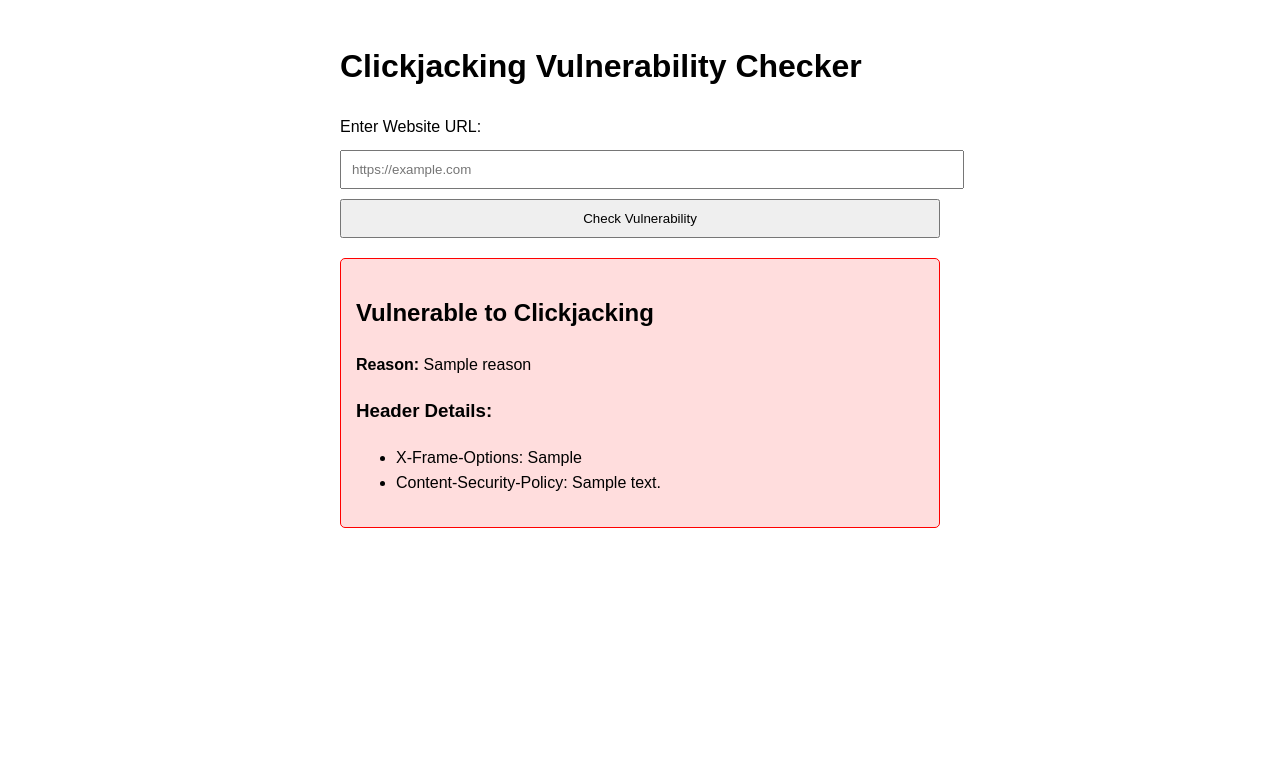
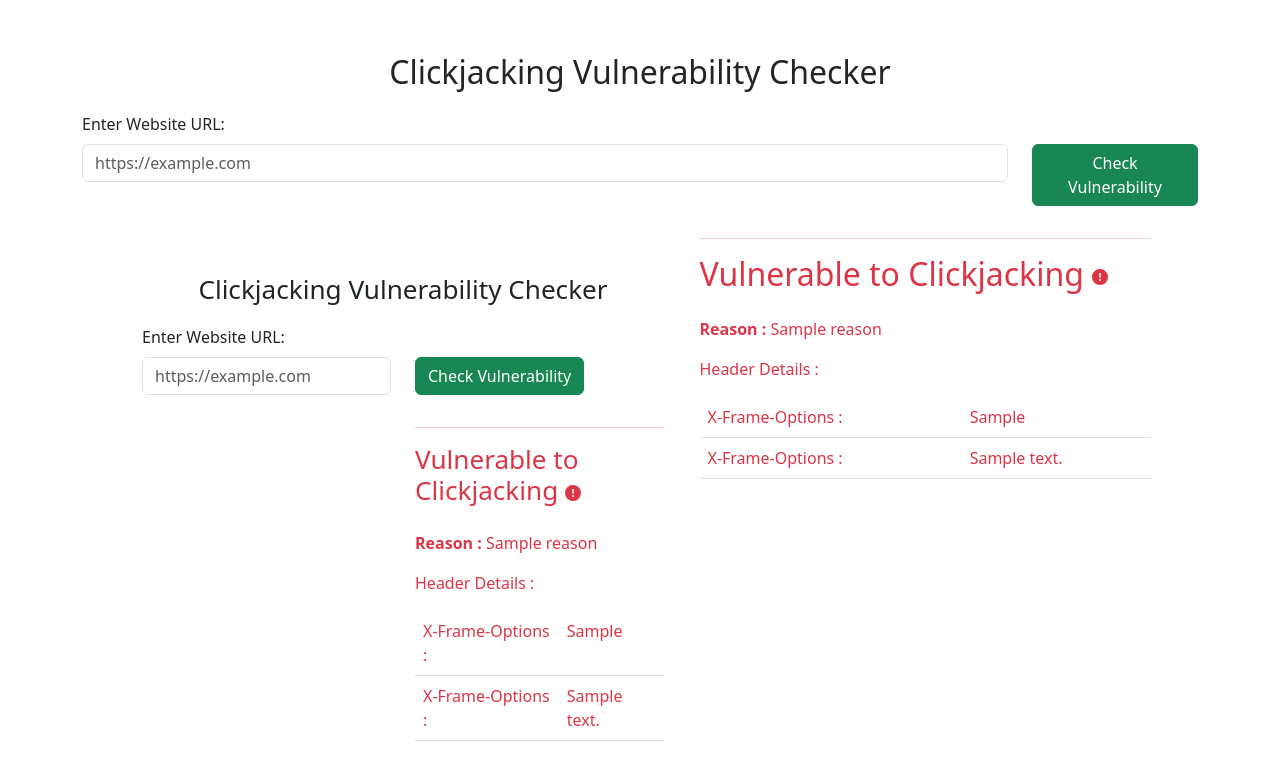
Before and after one commit to nanda0comp0eng/clickjackingTest-Flask, a Flask app: template templates/index.html in a window 1280 px wide. Shown: the top 780 px of the page. Run offline with Flask 3, Linux system fonts and the light colour scheme; the template is opened without the code that fills it: most values are stand-ins (such as "Sample title", 1, 10 or a date in 2020).

Commit message:
update mas zuy

```diff
--- a/app.py
+++ b/app.py
@@ -72,10 +72,15 @@ def check_clickjacking(url):
 @app.route('/', methods=['GET', 'POST'])
 def index():
     result = None
+    url = None
     if request.method == 'POST':
         url = request.form.get('url')
         result = check_clickjacking(url)
-    return render_template('index.html', result=result)
+    return render_template('index.html', result=result, url=url)
+
+@app.route('/test', methods=['GET'])
+def test_page():
+    return render_template('main.html')
 
 if __name__ == '__main__':
     app.run(debug=True)
--- a/templates/index.html
+++ b/templates/index.html
@@ -1,49 +1,70 @@
-<!DOCTYPE html>
+<!doctype html>
 <html lang="en">
   <head>
-    <meta charset="UTF-8">
-    <title>Clickjacking Vulnerability Checker</title>
-    <style>
-        body {
-            font-family: Arial, sans-serif;
-            max-width: 600px;
-            margin: 0 auto;
-            padding: 20px;
-            line-height: 1.6;
-        }
-        .result {
-            margin-top: 20px;
-            padding: 15px;
-            border-radius: 5px;
-        }
-        .vulnerable {
-            background-color: #ffdddd;
-            border: 1px solid #ff0000;
-        }
-        .safe {
-            background-color: #ddffdd;
-            border: 1px solid #00ff00;
-        }
-    </style>
+    <meta charset="utf-8">
+    <meta name="viewport" content="width=device-width, initial-scale=1">
+    <title>ClickJackingTest</title>
+    <link href="https://cdn.jsdelivr.net/npm/bootstrap@5.3.3/dist/css/bootstrap.min.css" rel="stylesheet" integrity="sha384-QWTKZyjpPEjISv5WaRU9OFeRpok6YctnYmDr5pNlyT2bRjXh0JMhjY6hW+ALEwIH" crossorigin="anonymous">
   </head>
   <body>
-    <h1>Clickjacking Vulnerability Checker</h1>
+
+    <div class="container">
+
+        <div class="header">
+            <p class="fs-2 text-center mt-5">Clickjacking Vulnerability Checker</p>
+        </div>
+
         <form method="POST">
             <label for="url">Enter Website URL:</label>
-        <input type="url" id="url" name="url" required placeholder="https://example.com" style="width: 100%; padding: 10px; margin: 10px 0;">
-        <button type="submit" style="padding: 10px; width: 100%;">Check Vulnerability</button>
+            <div class="row mt-2">
+                <div class="col col-lg-10">
+                    <input type="url" id="url" name="url" required placeholder="https://example.com" class="form-control">
+                </div>
+                <div class="col col-lg-2">
+                    <button type="submit" class="btn btn-success mx-0 ">Check Vulnerability</button>
+                </div>
+            </div>
         </form>
 
         {% if result %}
-    <div class="result {{ 'vulnerable' if result.vulnerable else 'safe' }}">
-        <h2>{{ 'Vulnerable to Clickjacking' if result.vulnerable else 'Protected Against Clickjacking' }}</h2>
-        <p><strong>Reason:</strong> {{ result.reason }}</p>
-        <h3>Header Details:</h3>
-        <ul>
-            <li>X-Frame-Options: {{ result.details.get('X-Frame-Options', 'Not Set') }}</li>
-            <li>Content-Security-Policy: {{ result.details.get('Content-Security-Policy', 'Not Set') }}</li>
-        </ul>
+        <div class="row justify-content-center mt-3">
+
+            <div class="col col-lg-6">
+                <div class="ratio ratio-1x1">
+                    <iframe src="{{ url }}" class="" id="iframe"></iframe>
+                </div>
+            </div>
+            <div class="col col-lg-5 {{ 'text-danger' if result.vulnerable else 'text-success' }}">
+                <hr>
+                <h2>{{ 'Vulnerable to Clickjacking' if result.vulnerable else 'Protected Against Clickjacking' }}
+                    {% if result.vulnerable %}
+                    <svg xmlns="http://www.w3.org/2000/svg" width="16" height="16" fill="currentColor" class="bi bi-exclamation-circle-fill" viewBox="0 0 16 16">
+                        <path d="M16 8A8 8 0 1 1 0 8a8 8 0 0 1 16 0M8 4a.905.905 0 0 0-.9.995l.35 3.507a.552.552 0 0 0 1.1 0l.35-3.507A.905.905 0 0 0 8 4m.002 6a1 1 0 1 0 0 2 1 1 0 0 0 0-2"/>
+                    </svg>
+                    {% else %}
+                    <svg xmlns="http://www.w3.org/2000/svg" width="16" height="16" fill="currentColor" class="bi bi-check-circle-fill " viewBox="0 0 16 16">
+                        <path d="M16 8A8 8 0 1 1 0 8a8 8 0 0 1 16 0m-3.97-3.03a.75.75 0 0 0-1.08.022L7.477 9.417 5.384 7.323a.75.75 0 0 0-1.06 1.06L6.97 11.03a.75.75 0 0 0 1.079-.02l3.992-4.99a.75.75 0 0 0-.01-1.05z"/>
+                    </svg>
+                    {% endif %}
+                </h2>
+                <p class="mt-4"><span class="fw-bold">Reason : </span>{{ result.reason }}</p>
+                <p class="mt-2">Header Details : </p>
+                <table class="table ">
+                    <tbody>
+                      <tr>
+                        <td class="{{ 'text-danger' if result.vulnerable else 'text-success' }}">X-Frame-Options :</td>
+                        <td class="{{ 'text-danger' if result.vulnerable else 'text-success' }}">{{ result.details.get('X-Frame-Options', 'Not Set') }}</td>
+                      </tr>
+                      <tr>
+                        <td class="{{ 'text-danger' if result.vulnerable else 'text-success' }}">X-Frame-Options :</td>
+                        <td class="{{ 'text-danger' if result.vulnerable else 'text-success' }}">{{ result.details.get('Content-Security-Policy', 'Not Set') }}</td>
+                      </tr>
+                    </tbody>
+                </table>
+            </div>
+        </div>
     </div>
     {% endif %}
+    <script src="https://cdn.jsdelivr.net/npm/bootstrap@5.3.3/dist/js/bootstrap.bundle.min.js" integrity="sha384-YvpcrYf0tY3lHB60NNkmXc5s9fDVZLESaAA55NDzOxhy9GkcIdslK1eN7N6jIeHz" crossorigin="anonymous"></script>
   </body>
 </html>
```
Also changed, not shown: templates/index copy.html (added, +50 -0 lines), templates/main.html (added, +57 -0 lines). Lines whose indentation alone changed are shown as unchanged.
